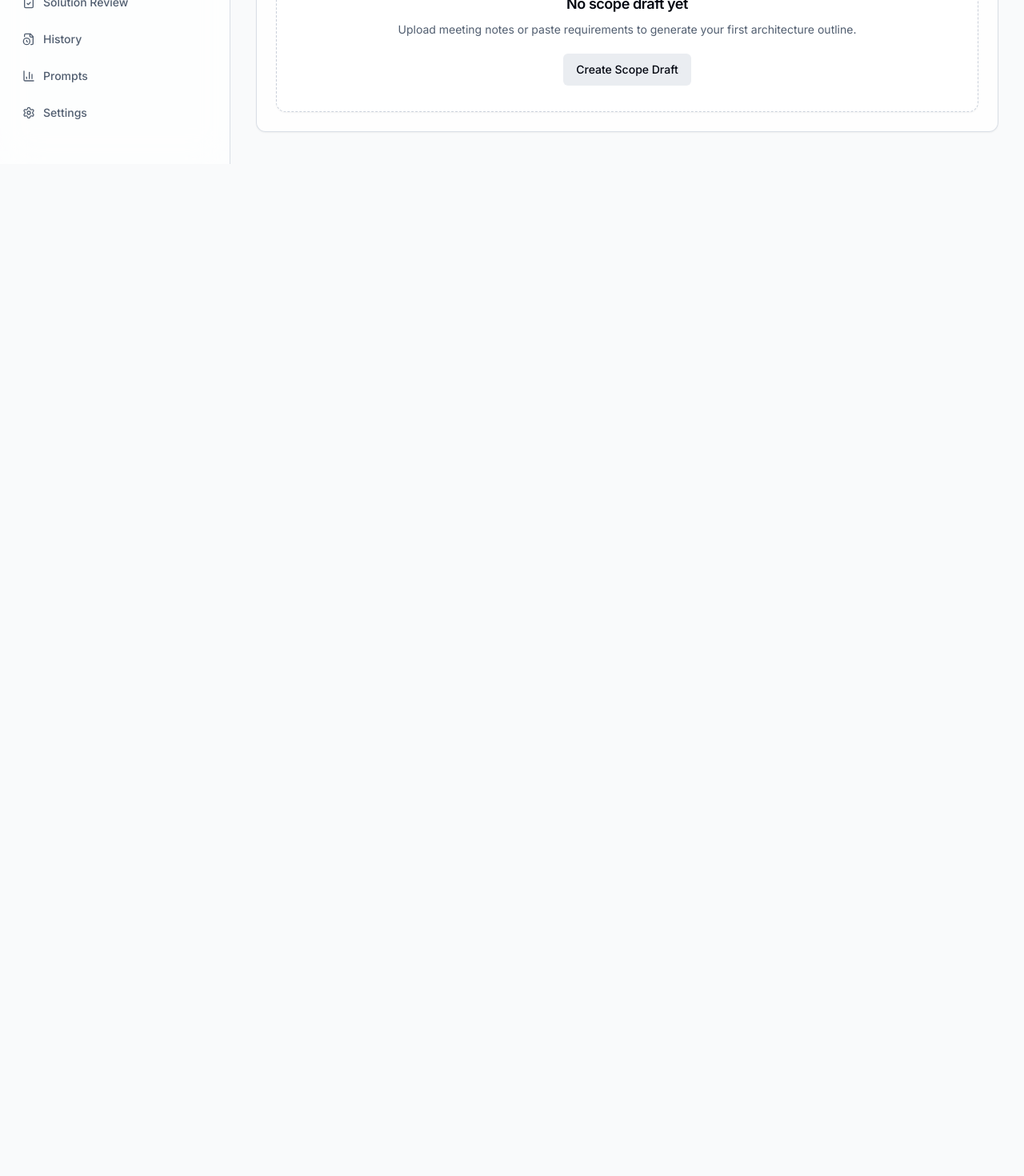
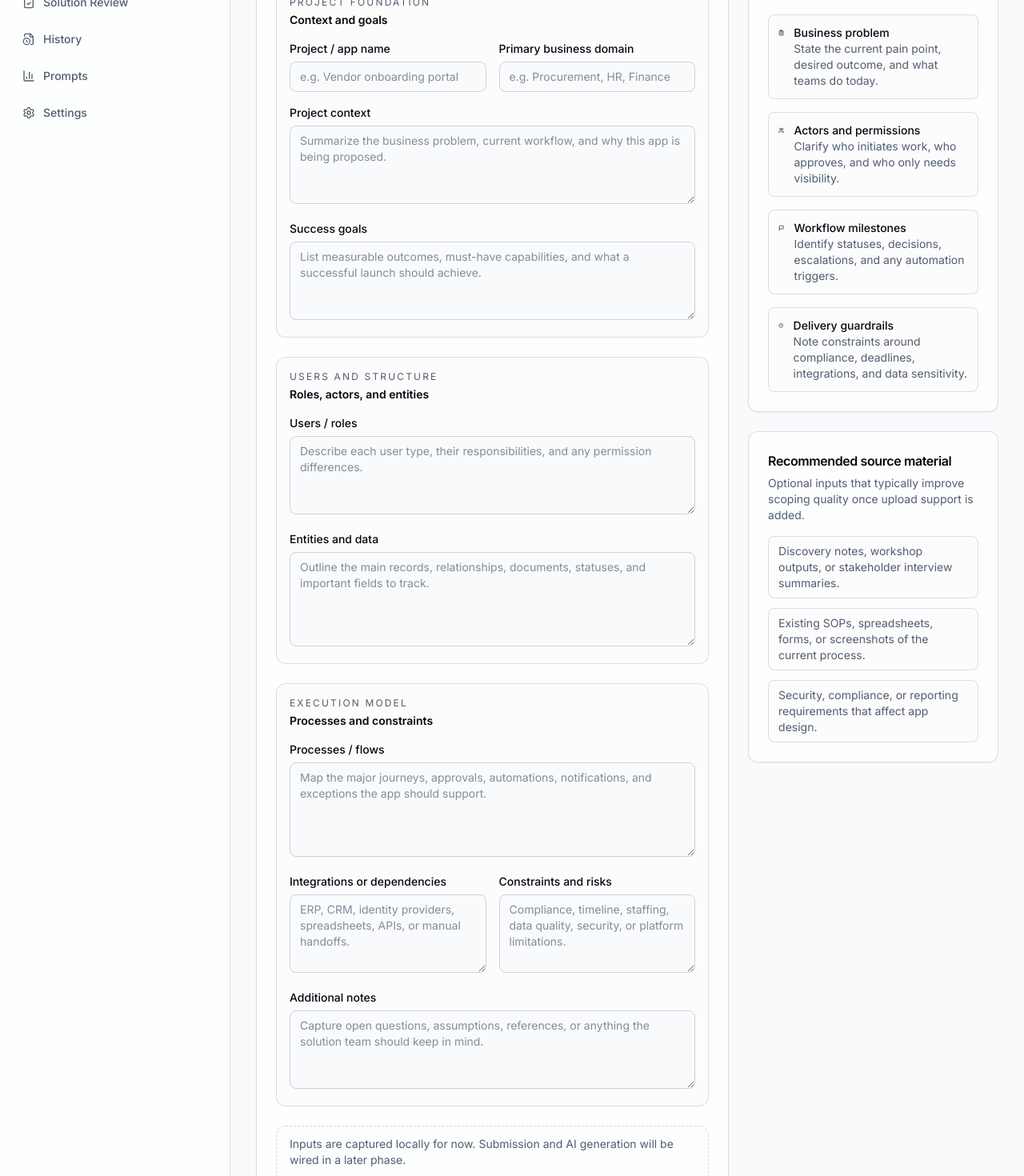
Before and after one commit to FlintstoneSEO/FxLens, a Next.js app: page /scope in a window 1280 px wide. Shown: the part 400-1870 px from the top of the page at 80% size. Before the commit the page ends 800 px from the top, so only its background shows below. Built offline with nearby package versions, Linux system fonts and the light colour scheme.

Commit message:
Build scope input workspace

```diff
--- a/app/(app)/scope/page.tsx
+++ b/app/(app)/scope/page.tsx
@@ -1,7 +1,13 @@
+import { ClipboardList, Flag, ShieldAlert, Users } from "lucide-react";
+
 import { PageContainer } from "@/components/layout/page-container";
-import { EmptyState } from "@/components/ui/empty-state";
+import { Button } from "@/components/ui/button";
 import { PageHeader } from "@/components/ui/page-header";
 import { SectionCard } from "@/components/ui/section-card";
+
+const sectionHintClassName = "text-xs uppercase tracking-[0.18em] text-muted-foreground";
+const fieldClassName =
+  "w-full rounded-lg border border-border bg-background px-3 py-2 text-sm outline-none ring-offset-background transition placeholder:text-muted-foreground/70 focus-visible:ring-2 focus-visible:ring-ring";
 
 export default function ScopePage() {
   return (
@@ -10,16 +16,173 @@ export default function ScopePage() {
         title="Scope Studio"
         description="Transform requirements into app structure recommendations including screens, entities, roles, SQL artifacts, and flows."
       />
-      <SectionCard
-        title="Scoping Workspace"
-        description="This placeholder area will host requirement ingestion and AI-assisted architecture generation in the next phase."
-      >
-        <EmptyState
-          title="No scope draft yet"
-          description="Upload meeting notes or paste requirements to generate your first architecture outline."
-          actionLabel="Create Scope Draft"
-        />
-      </SectionCard>
+
+      <div className="grid gap-6 lg:grid-cols-[minmax(0,1.7fr)_minmax(280px,0.9fr)]">
+        <SectionCard
+          title="Scoping Workspace"
+          description="Capture the core product context, operational requirements, and delivery constraints before architecture generation."
+        >
+          <form className="space-y-6">
+            <section className="space-y-4 rounded-xl border border-border/70 bg-background/40 p-4">
+              <div className="space-y-1">
+                <p className={sectionHintClassName}>Project foundation</p>
+                <h4 className="text-sm font-semibold">Context and goals</h4>
+              </div>
+              <div className="grid gap-4 md:grid-cols-2">
+                <label className="space-y-1.5 text-sm">
+                  <span className="font-medium">Project / app name</span>
+                  <input className={fieldClassName} placeholder="e.g. Vendor onboarding portal" />
+                </label>
+                <label className="space-y-1.5 text-sm">
+                  <span className="font-medium">Primary business domain</span>
+                  <input className={fieldClassName} placeholder="e.g. Procurement, HR, Finance" />
+                </label>
+              </div>
+              <label className="block space-y-1.5 text-sm">
+                <span className="font-medium">Project context</span>
+                <textarea
+                  className={fieldClassName}
+                  rows={4}
+                  placeholder="Summarize the business problem, current workflow, and why this app is being proposed."
+                />
+              </label>
+              <label className="block space-y-1.5 text-sm">
+                <span className="font-medium">Success goals</span>
+                <textarea
+                  className={fieldClassName}
+                  rows={4}
+                  placeholder="List measurable outcomes, must-have capabilities, and what a successful launch should achieve."
+                />
+              </label>
+            </section>
+
+            <section className="space-y-4 rounded-xl border border-border/70 bg-background/40 p-4">
+              <div className="space-y-1">
+                <p className={sectionHintClassName}>Users and structure</p>
+                <h4 className="text-sm font-semibold">Roles, actors, and entities</h4>
+              </div>
+              <label className="block space-y-1.5 text-sm">
+                <span className="font-medium">Users / roles</span>
+                <textarea
+                  className={fieldClassName}
+                  rows={4}
+                  placeholder="Describe each user type, their responsibilities, and any permission differences."
+                />
+              </label>
+              <label className="block space-y-1.5 text-sm">
+                <span className="font-medium">Entities and data</span>
+                <textarea
+                  className={fieldClassName}
+                  rows={5}
+                  placeholder="Outline the main records, relationships, documents, statuses, and important fields to track."
+                />
+              </label>
+            </section>
+
+            <section className="space-y-4 rounded-xl border border-border/70 bg-background/40 p-4">
+              <div className="space-y-1">
+                <p className={sectionHintClassName}>Execution model</p>
+                <h4 className="text-sm font-semibold">Processes and constraints</h4>
+              </div>
+              <label className="block space-y-1.5 text-sm">
+                <span className="font-medium">Processes / flows</span>
+                <textarea
+                  className={fieldClassName}
+                  rows={5}
+                  placeholder="Map the major journeys, approvals, automations, notifications, and exceptions the app should support."
+                />
+              </label>
+              <div className="grid gap-4 md:grid-cols-2">
+                <label className="space-y-1.5 text-sm">
+                  <span className="font-medium">Integrations or dependencies</span>
+                  <textarea
+                    className={fieldClassName}
+                    rows={4}
+                    placeholder="ERP, CRM, identity providers, spreadsheets, APIs, or manual handoffs."
+                  />
+                </label>
+                <label className="space-y-1.5 text-sm">
+                  <span className="font-medium">Constraints and risks</span>
+                  <textarea
+                    className={fieldClassName}
+                    rows={4}
+                    placeholder="Compliance, timeline, staffing, data quality, security, or platform limitations."
+                  />
+                </label>
+              </div>
+              <label className="block space-y-1.5 text-sm">
+                <span className="font-medium">Additional notes</span>
+                <textarea
+                  className={fieldClassName}
+                  rows={4}
+                  placeholder="Capture open questions, assumptions, references, or anything the solution team should keep in mind."
+                />
+              </label>
+            </section>
+
+            <div className="flex flex-wrap items-center justify-between gap-3 rounded-xl border border-dashed border-border/80 bg-background/30 px-4 py-3">
+              <p className="text-sm text-muted-foreground">
+                Inputs are captured locally for now. Submission and AI generation will be wired in a later phase.
+              </p>
+              <div className="flex gap-2">
+                <Button type="button" variant="secondary">
+                  Save draft
+                </Button>
+                <Button type="button">Prepare for generation</Button>
+              </div>
+            </div>
+          </form>
+        </SectionCard>
+
+        <div className="space-y-6">
+          <SectionCard
+            title="What to include"
+            description="Use this checklist to keep requirement intake detailed enough for downstream screen, role, and data recommendations."
+          >
+            <div className="space-y-4 text-sm text-muted-foreground">
+              <div className="flex gap-3 rounded-lg border border-border/70 bg-background/40 p-3">
+                <ClipboardList className="mt-0.5 h-4 w-4 text-foreground" />
+                <div>
+                  <p className="font-medium text-foreground">Business problem</p>
+                  <p>State the current pain point, desired outcome, and what teams do today.</p>
+                </div>
+              </div>
+              <div className="flex gap-3 rounded-lg border border-border/70 bg-background/40 p-3">
+                <Users className="mt-0.5 h-4 w-4 text-foreground" />
+                <div>
+                  <p className="font-medium text-foreground">Actors and permissions</p>
+                  <p>Clarify who initiates work, who approves, and who only needs visibility.</p>
+                </div>
+              </div>
+              <div className="flex gap-3 rounded-lg border border-border/70 bg-background/40 p-3">
+                <Flag className="mt-0.5 h-4 w-4 text-foreground" />
+                <div>
+                  <p className="font-medium text-foreground">Workflow milestones</p>
+                  <p>Identify statuses, decisions, escalations, and any automation triggers.</p>
+                </div>
+              </div>
+              <div className="flex gap-3 rounded-lg border border-border/70 bg-background/40 p-3">
+                <ShieldAlert className="mt-0.5 h-4 w-4 text-foreground" />
+                <div>
+                  <p className="font-medium text-foreground">Delivery guardrails</p>
+                  <p>Note constraints around compliance, deadlines, integrations, and data sensitivity.</p>
+                </div>
+              </div>
+            </div>
+          </SectionCard>
+
+          <SectionCard
+            title="Recommended source material"
+            description="Optional inputs that typically improve scoping quality once upload support is added."
+          >
+            <ul className="space-y-3 text-sm text-muted-foreground">
+              <li className="rounded-lg border border-border/70 bg-background/40 px-3 py-2">Discovery notes, workshop outputs, or stakeholder interview summaries.</li>
+              <li className="rounded-lg border border-border/70 bg-background/40 px-3 py-2">Existing SOPs, spreadsheets, forms, or screenshots of the current process.</li>
+              <li className="rounded-lg border border-border/70 bg-background/40 px-3 py-2">Security, compliance, or reporting requirements that affect app design.</li>
+            </ul>
+          </SectionCard>
+        </div>
+      </div>
     </PageContainer>
   );
 }
```
